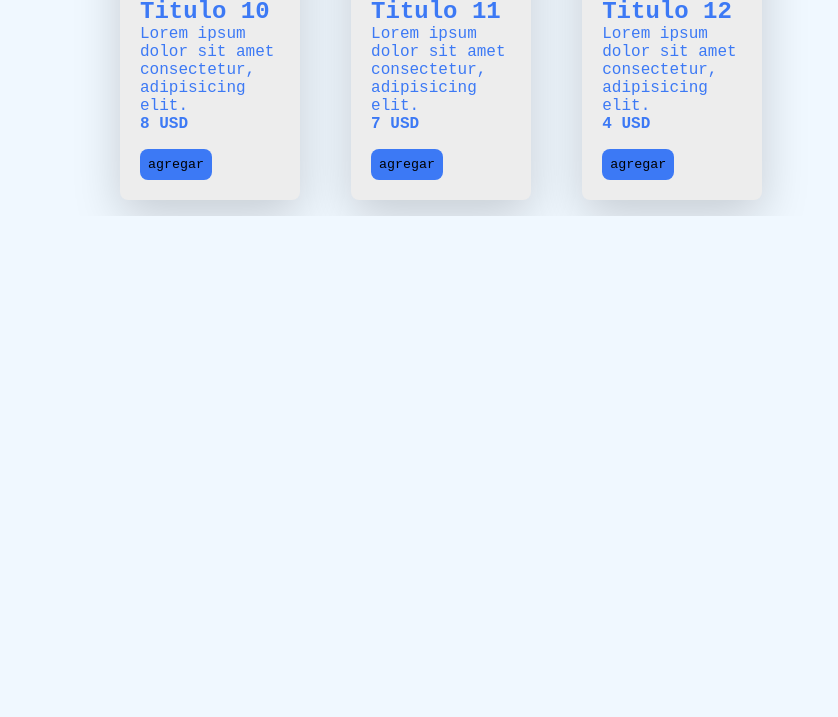
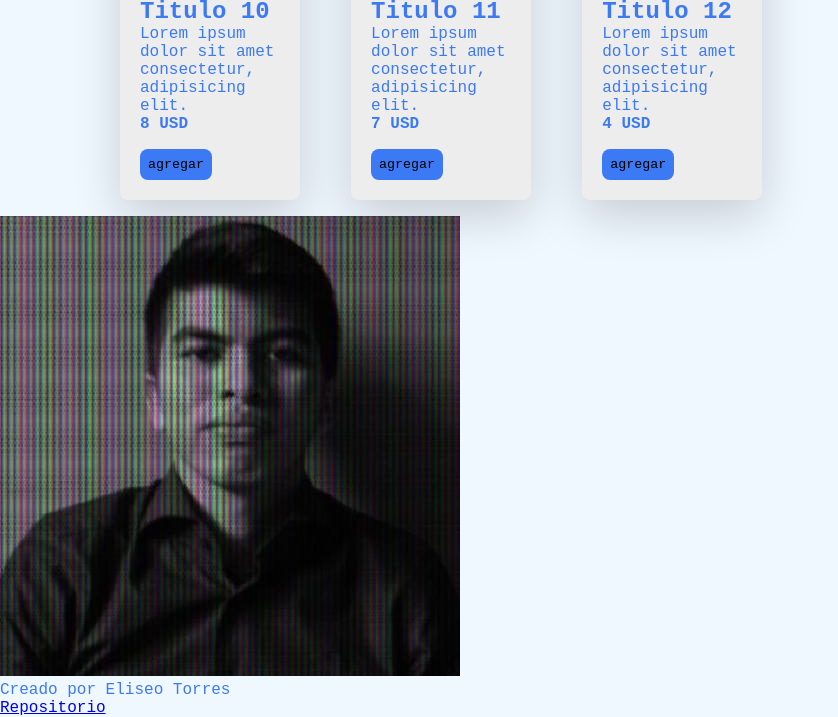
Before and after one commit to ellipsys/coffeShop_Academlo, a plain HTML site: page index.html in a window 1280 px wide. Shown: the part 1441-2158 px from the top of the page, without its empty margins (0-838 px from the left). Before the commit the page ends 1657 px from the top, so only its background shows below. Drawn offline with Linux system fonts and the light colour scheme; some packages are replaced by stand-ins of ours; a script that the page names is missing.

Commit message:
Update index.html

```diff
--- a/index.html
+++ b/index.html
@@ -49,5 +49,9 @@
   <script src="main.js"></script>
 
 </body>
-
+<footer>
+  <img src="/coder.jpg" alt="creator">
+  <p>Creado por Eliseo Torres</p>
+  <a href="https://github.com/ellipsys/coffeShop_Academlo">Repositorio</a>
+</footer>
 </html>
```
